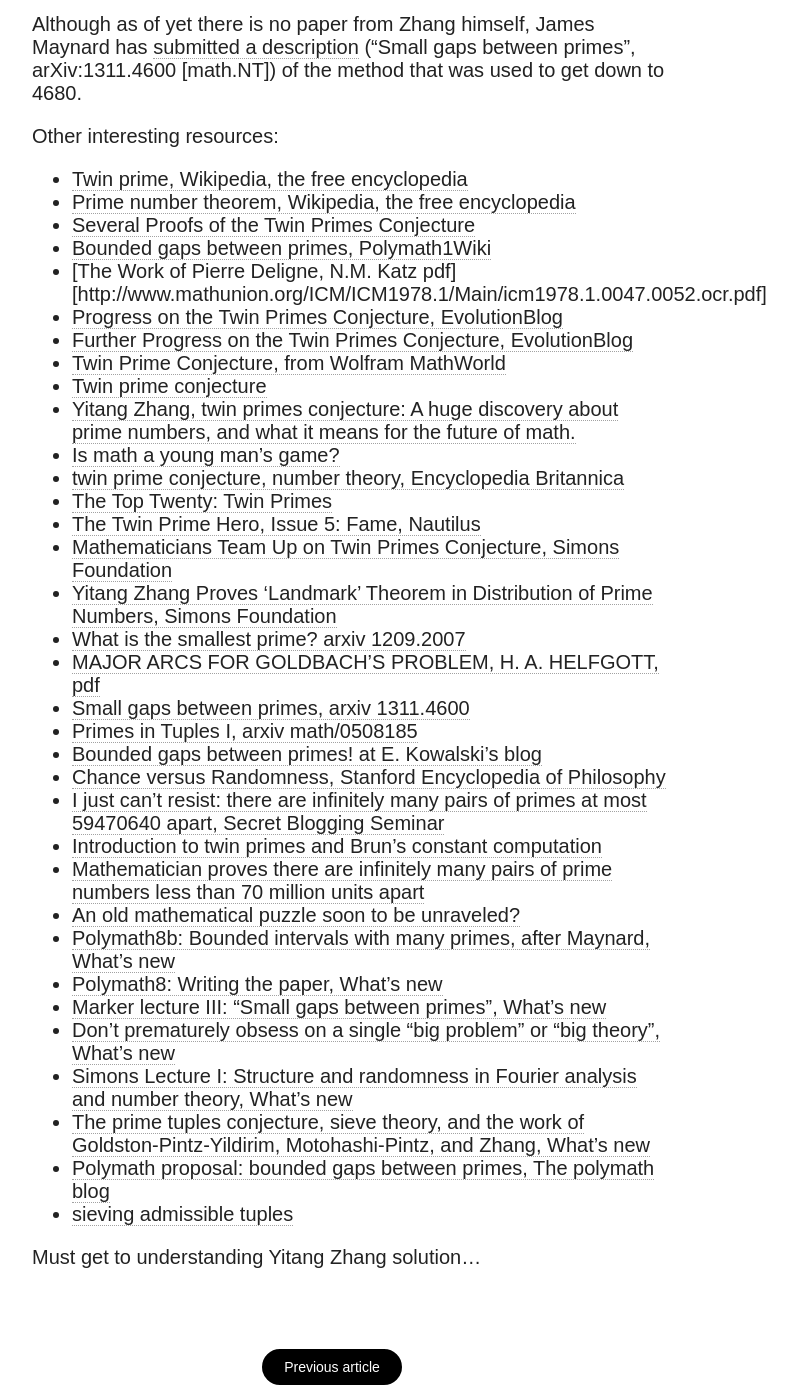
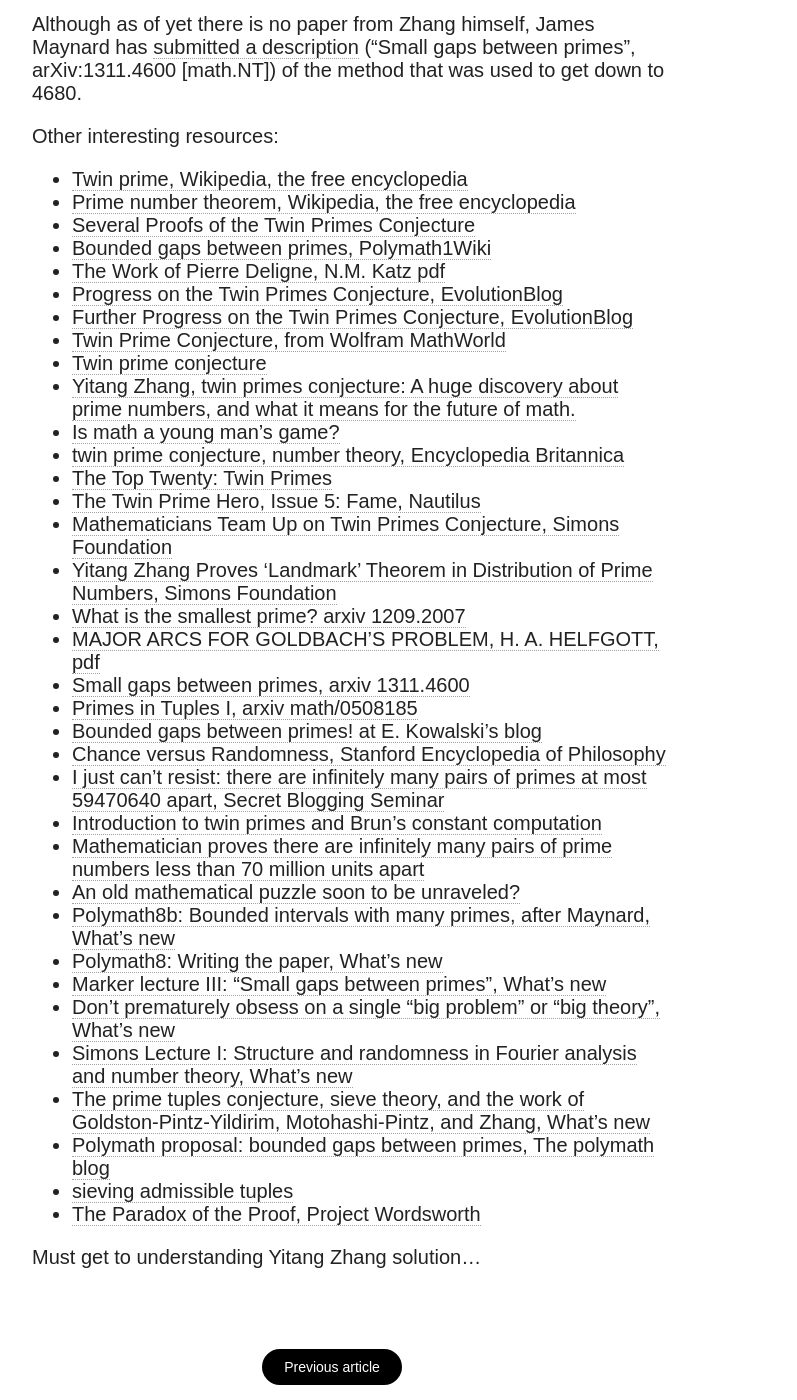
Before and after one commit to valera-rozuvan/nintoku, a Jekyll site: the page built from site/_posts/2014-01-21-infinitely-many-twin-primes-a-reality.markdown, in a window 1280 px wide and 1400 px high, scrolled down 1676 px. Shown: the whole window, without its empty margins (308-1105 px from the left). Built offline with Jekyll 4.4.1, drawn with Linux system fonts in a browser that asks for light colours; nearby versions of some CDN libraries.

Commit message:
Updated blog.

```diff
--- a/site/_posts/2014-01-21-infinitely-many-twin-primes-a-reality.markdown
+++ b/site/_posts/2014-01-21-infinitely-many-twin-primes-a-reality.markdown
@@ -65,7 +65,7 @@
 - [Prime number theorem, Wikipedia, the free encyclopedia](http://en.wikipedia.org/wiki/Prime_number_theorem)
 - [Several Proofs of the Twin Primes Conjecture](http://www.coolissues.com/mathematics/Tprimes/tprimes.htm)
 - [Bounded gaps between primes, Polymath1Wiki](http://michaelnielsen.org/polymath1/index.php?title=Bounded_gaps_between_primes)
-- [The Work of Pierre Deligne, N.M. Katz pdf][http://www.mathunion.org/ICM/ICM1978.1/Main/icm1978.1.0047.0052.ocr.pdf]
+- [The Work of Pierre Deligne, N.M. Katz pdf](http://www.mathunion.org/ICM/ICM1978.1/Main/icm1978.1.0047.0052.ocr.pdf)
 - [Progress on the Twin Primes Conjecture, EvolutionBlog](http://scienceblogs.com/evolutionblog/2013/05/24/progress-on-the-twin-primes-conjecture/)
 - [Further Progress on the Twin Primes Conjecture, EvolutionBlog](http://scienceblogs.com/evolutionblog/2013/09/03/further-progress-on-the-twin-primes-conjecture/)
 - [Twin Prime Conjecture, from Wolfram MathWorld](http://mathworld.wolfram.com/TwinPrimeConjecture.html)
@@ -95,5 +95,6 @@
 - [The prime tuples conjecture, sieve theory, and the work of Goldston-Pintz-Yildirim, Motohashi-Pintz, and Zhang, What's new](http://terrytao.wordpress.com/2013/06/03/the-prime-tuples-conjecture-sieve-theory-and-the-work-of-goldston-pintz-yildirim-motohashi-pintz-and-zhang/)
 - [Polymath proposal: bounded gaps between primes, The polymath blog](http://polymathprojects.org/2013/06/04/polymath-proposal-bounded-gaps-between-primes/)
 - [sieving admissible tuples](https://math.mit.edu/~primegaps/sieve.html?ktuple=632)
+- [The Paradox of the Proof, Project Wordsworth](http://projectwordsworth.com/the-paradox-of-the-proof/)
 
 Must get to understanding Yitang Zhang solution...
```
